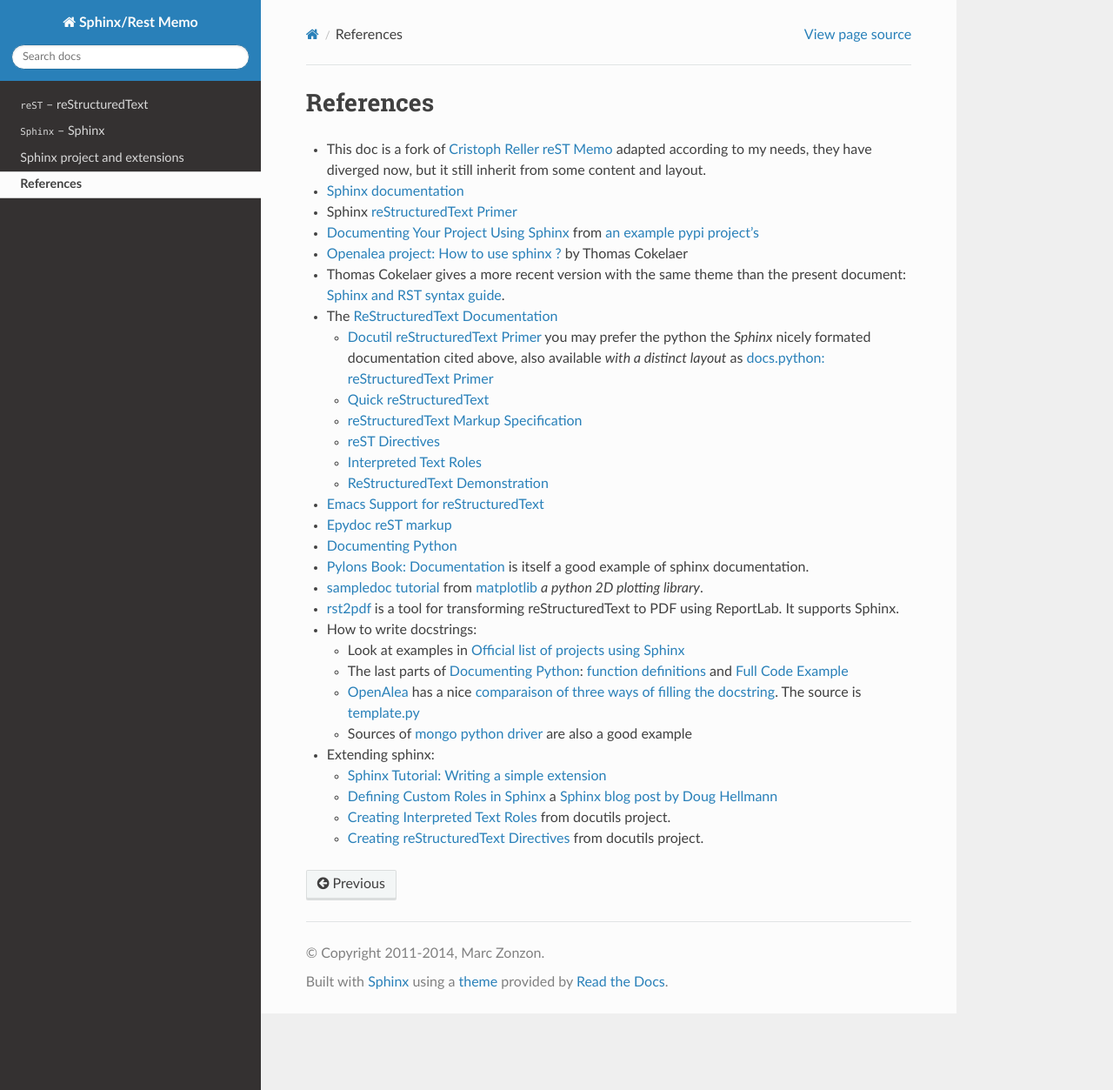
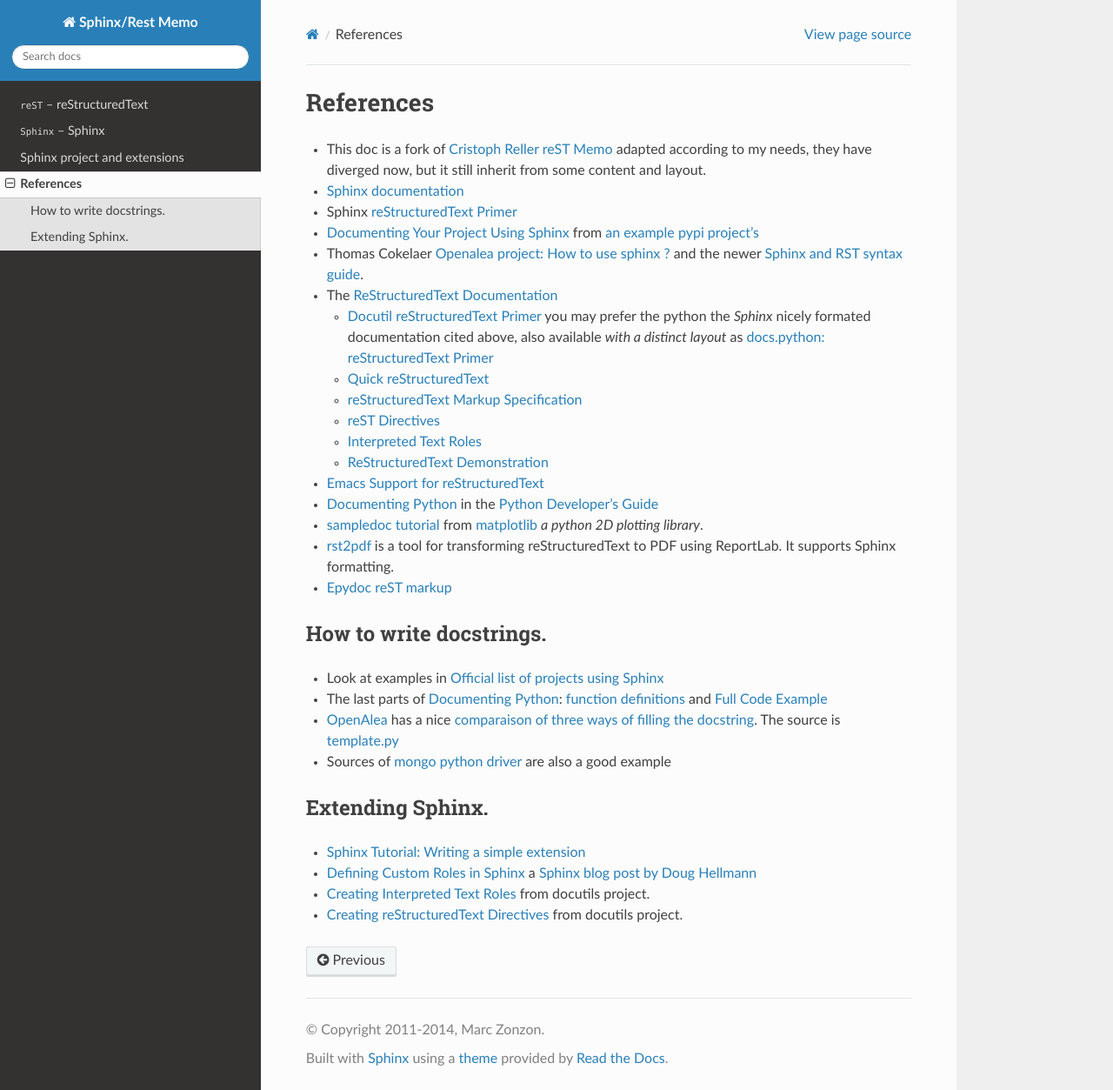
Before and after one commit to marczz/rest-sphinx-memo, a Sphinx documentation site: the page built from source/References.rst, in a window 1280 px wide and 1253 px high. Shown: the whole window at 87% size. Built offline with Sphinx 7.4.7 and the Read the Docs theme 2.0.0, drawn with Linux system fonts in a browser that asks for light colours; formulas are drawn with MathJax 3; the version number could not be read and is left out.

Commit message:
References.rst: checked and updated references

```diff
--- a/source/References.rst
+++ b/source/References.rst
@@ -11,11 +11,9 @@
    Sphinx <http://packages.python.org/an_example_pypi_project/sphinx.html>`_
    from `an example pypi project’s
    <http://packages.python.org/an_example_pypi_project/>`_
--  `Openalea project: How to use sphinx ?
+-  Thomas Cokelaer `Openalea project: How to use sphinx ?
    <http://openalea.gforge.inria.fr/doc/openalea/doc/_build/html/source/sphinx/sphinx.html>`_
-   by Thomas Cokelaer
--  Thomas Cokelaer  gives a more recent version with the same theme
-   than the present document:
+   and the newer
    `Sphinx and RST syntax guide
    <http://thomas-cokelaer.info/tutorials/sphinx/contents.html>`_.
 -  The `ReStructuredText Documentation <http://docutils.sourceforge.net/docs/>`_
@@ -35,64 +33,52 @@
    -  `ReStructuredText Demonstration <http://docutils.sourceforge.net/docs/user/rst/demo.html>`_
 -  `Emacs Support for reStructuredText
    <http://docutils.sourceforge.net/docs/user/emacs.html>`_
--  `Epydoc reST markup <http://epydoc.sourceforge.net/manual-othermarkup.html>`_
--  `Documenting Python <http://docs.python.org/dev/documenting/index.html>`_
--  `Pylons Book:  Documentation
-   <http://pylonsbook.com/en/1.1/documentation.html>`_
-   is itself a good example of sphinx documentation.
+-  `Documenting Python
+   <http://docs.python.org/devguide/documenting.html>`_
+   in the `Python Developer’s Guide <http://docs.python.org/devguide/>`_
 -  `sampledoc tutorial <http://matplotlib.sourceforge.net/sampledoc/>`_
    from `matplotlib <http://matplotlib.sourceforge.neti/>`_
    *a python 2D plotting library*.
 -  `rst2pdf <http://code.google.com/p/rst2pdf/>`_ is a
    tool for transforming reStructuredText to PDF using ReportLab.
-   It supports Sphinx.
--  How to write docstrings:
+   It supports Sphinx formatting.
+-  `Epydoc reST markup <http://epydoc.sourceforge.net/manual-othermarkup.html>`_
 
-   -  Look at examples in `Official list of projects using Sphinx
-      <http://sphinx.pocoo.org/examples.html>`_
-   -  The last parts of `Documenting Python`_:
-      `function definitions
-      <http://packages.python.org/an_example_pypi_project/sphinx.html#function-definitions>`_
-      and `Full Code Example
-      <http://packages.python.org/an_example_pypi_project/sphinx.html#full-code-example>`_
-   -  `OpenAlea
-      <http://openalea.gforge.inria.fr/wiki/doku.php?id=documentation:doctests:how_to_document_python_api>`_
-      has a nice `comparaison of three ways of filling the docstring
-      <http://openalea.gforge.inria.fr/wiki/doku.php?id=documentation:doctests:sphinx_proposal#filling_the_docstring>`_.
-      The source is  `template.py
-      <https://gforge.inria.fr/scm/viewvc.php/trunk/doc/source/sphinx/template.py?view=markup&root=openalea>`_
-   -  Sources of
-      `mongo python driver
-      <https://github.com/mongodb/mongo-python-driver>`_
-      are also a good example
+How to write docstrings.
+------------------------
 
--  Extending sphinx:
+-  Look at examples in `Official list of projects using Sphinx
+   <http://sphinx.pocoo.org/examples.html>`_
+-  The last parts of `Documenting Python`_:
+   `function definitions
+   <http://packages.python.org/an_example_pypi_project/sphinx.html#function-definitions>`_
+   and `Full Code Example
+   <http://packages.python.org/an_example_pypi_project/sphinx.html#full-code-example>`_
+-  `OpenAlea
+   <http://openalea.gforge.inria.fr/wiki/doku.php?id=documentation:doctests:how_to_document_python_api>`_
+   has a nice `comparaison of three ways of filling the docstring
+   <http://openalea.gforge.inria.fr/wiki/doku.php?id=documentation:doctests:sphinx_proposal#filling_the_docstring>`_.
+   The source is  `template.py
+   <https://gforge.inria.fr/scm/viewvc.php/trunk/doc/source/sphinx/template.py?view=markup&root=openalea>`_
+-  Sources of
+   `mongo python driver
+   <https://github.com/mongodb/mongo-python-driver>`_
+   are also a good example
 
-   -  `Sphinx Tutorial: Writing a simple extension <http://sphinx.pocoo.org/ext/tutorial.html>`_
-   -  `Defining Custom Roles in Sphinx
-      <http://www.doughellmann.com/articles/how-tos/sphinx-custom-roles/index.html>`_
-      a  `Sphinx blog post by Doug Hellmann
-      <http://blog.doughellmann.com/search/label/sphinx>`_
-   -  :restref:`Creating Interpreted Text Roles
-      <rst-roles.html>`
-      from docutils project.
-   -  :restref:`Creating reStructuredText Directives
-      <rst-directives.html>`
-      from docutils project.
+Extending Sphinx.
+-----------------
 
-.. comment
-
-      topic:: topic title
-      :class: exceptional
-      :name: say_no_more
-
-      A final word.
-
-   ::
-      <div class="exceptional topic">
-      <p class="topic-title first">topic title</p>
-      <p>A final word.</p>
-      </div>
+-  `Sphinx Tutorial: Writing a simple extension <http://sphinx.pocoo.org/ext/tutorial.html>`_
+-  `Defining Custom Roles in Sphinx
+   <http://www.doughellmann.com/articles/how-tos/sphinx-custom-roles/index.html>`_
+   a  `Sphinx blog post by Doug Hellmann
+   <http://blog.doughellmann.com/search/label/sphinx>`_
+-  :restref:`Creating Interpreted Text Roles
+   <rst-roles.html>`
+   from docutils project.
+-  :restref:`Creating reStructuredText Directives
+   <rst-directives.html>`
+   from docutils project.
 
 
 .. local variables
```
